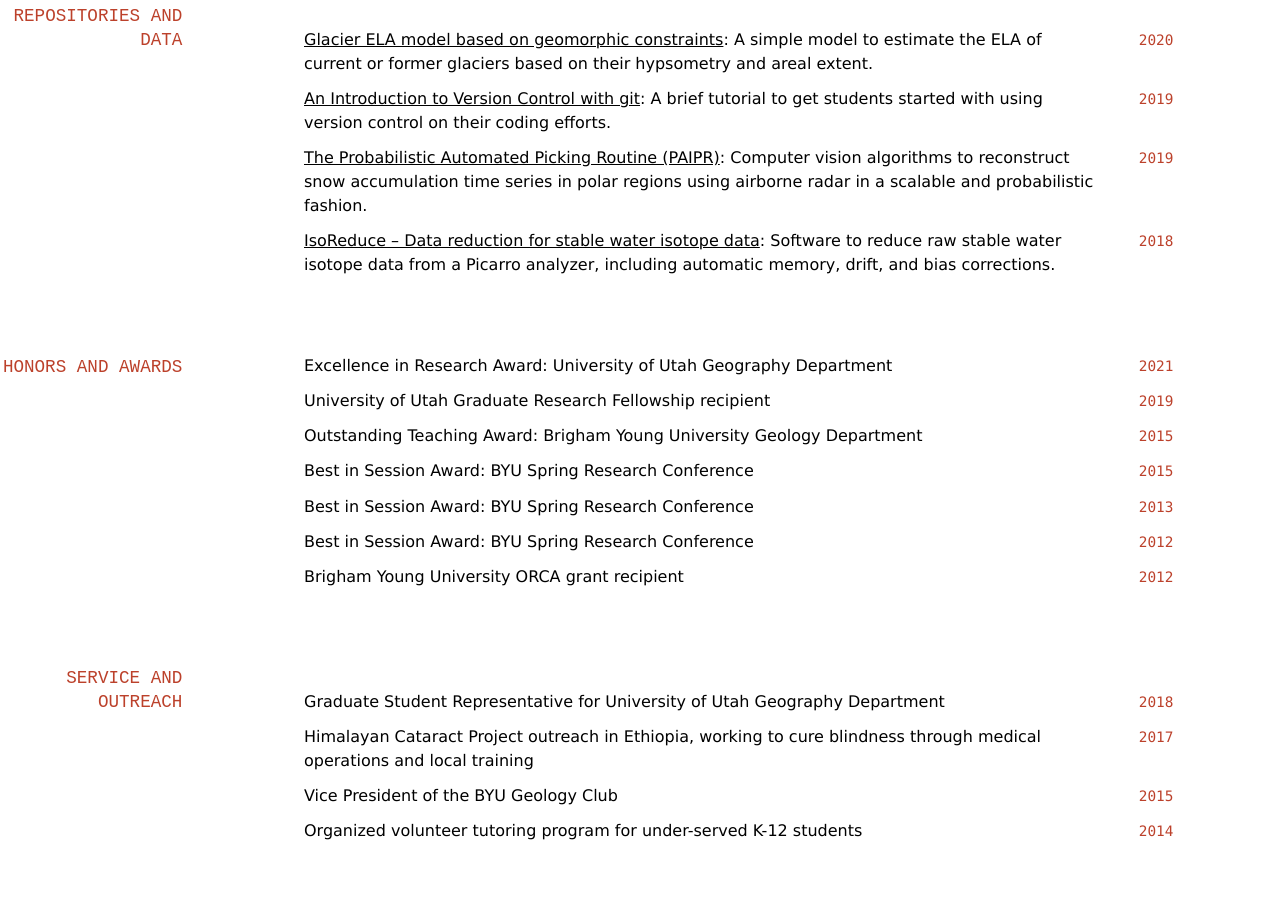
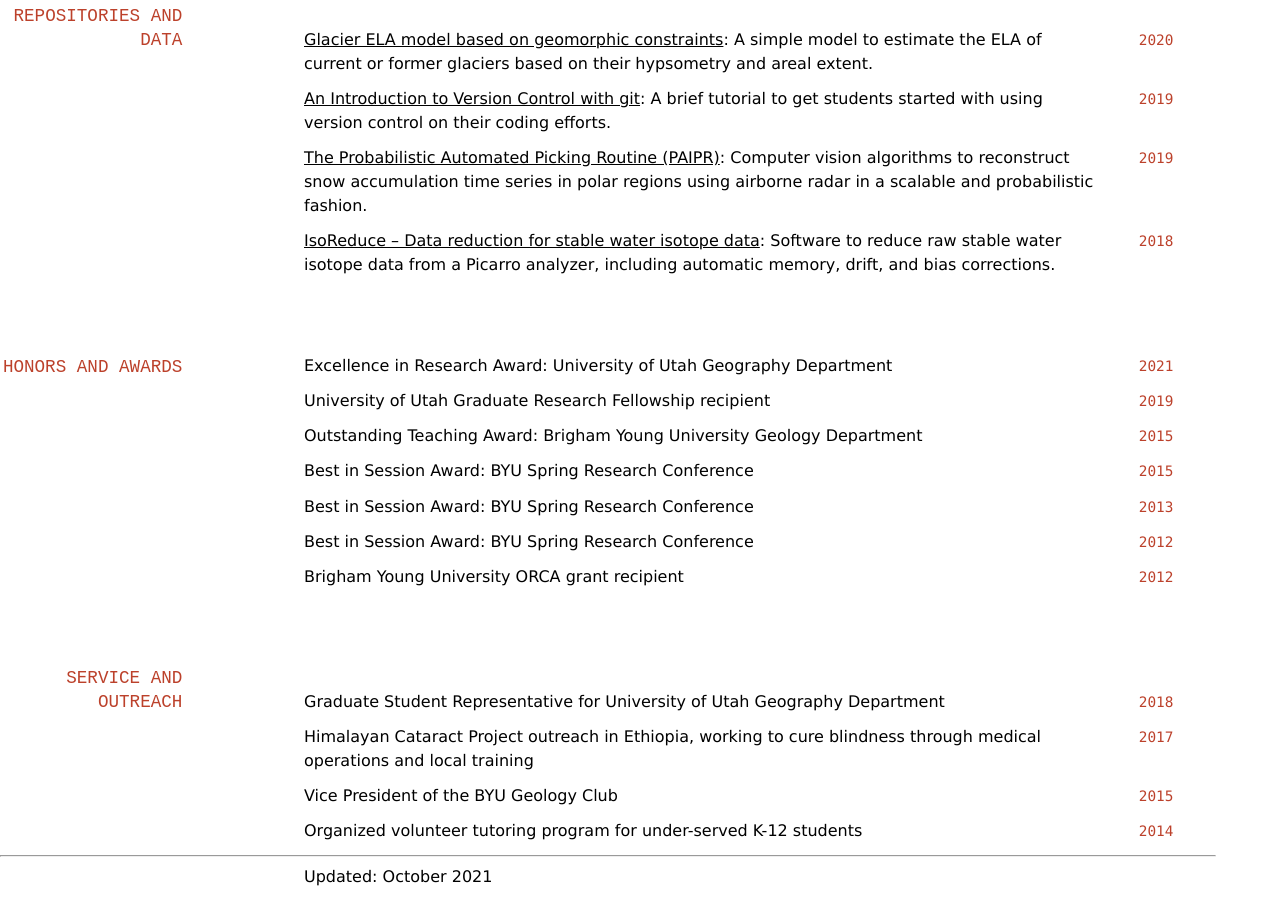
Before and after one commit to durbank/durbank.github.io, a Jekyll site: the page built from cv/cv.md, in a window 1280 px wide and 900 px high, scrolled down 4092 px. Built offline with Jekyll 4.4.1, drawn with Linux system fonts in a browser that asks for light colours; before the commit the page ends 4947 px from its top, so only the background shows below that.

Commit message:
Hotfix for UofU faculty application CV

```diff
--- a/cv/cv.md
+++ b/cv/cv.md
@@ -265,5 +265,5 @@ Vice President of the BYU Geology Club
 `2014`
 Organized volunteer tutoring program for under-served K-12 students
 
-<!-- ---
-Updated: October 2021 -->
+---
+Updated: October 2021
```
